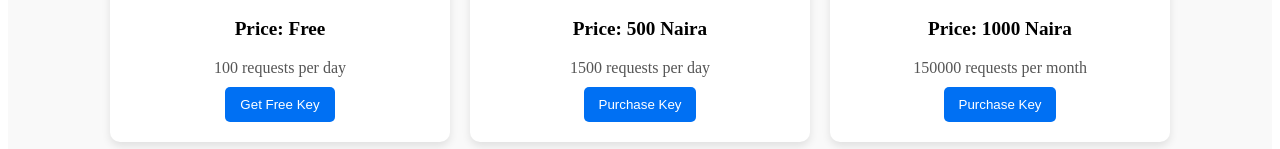
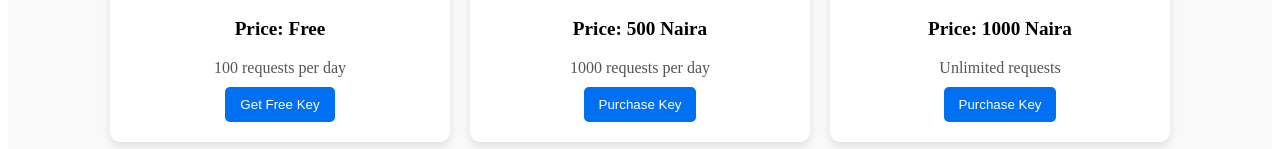
Before and after one commit to Hiddenleaf456/Hmmmm, a Next.js app: page /pricing in a window 1280 px wide. Shown: the part 225-374 px from the top of the page. Built offline with nearby package versions, Linux system fonts and the light colour scheme.

Commit message:
Update pricing.js

```diff
--- a/pages/pricing.js
+++ b/pages/pricing.js
@@ -3,6 +3,10 @@
 import styles from '../styles/Pricing.module.css';
 
 const Pricing = () => {
+  const handlePurchaseClick = () => {
+    window.location.href = 'https://t.me/toxxicn_bot';
+  };
+
   return (
     <div className={styles.container}>
       <h1 className={styles.title}>Pricing Plans</h1>
@@ -16,14 +20,18 @@ const Pricing = () => {
         <div className={styles.card}>
           <h2 className={styles.planTitle}>Premium API Key</h2>
           <p className={styles.price}>Price: 500 Naira</p>
-          <p className={styles.requests}>1500 requests per day</p>
-          <button className={styles.button}>Purchase Key</button>
+          <p className={styles.requests}>1000 requests per day</p>
+          <button className={styles.button} onClick={handlePurchaseClick}>
+            Purchase Key
+          </button>
         </div>
         <div className={styles.card}>
           <h2 className={styles.planTitle}>Monster API Key</h2>
           <p className={styles.price}>Price: 1000 Naira</p>
-          <p className={styles.requests}>150000 requests per month</p>
-          <button className={styles.button}>Purchase Key</button>
+          <p className={styles.requests}>Unlimited requests</p>
+          <button className={styles.button} onClick={handlePurchaseClick}>
+            Purchase Key
+          </button>
         </div>
       </div>
     </div>
```
